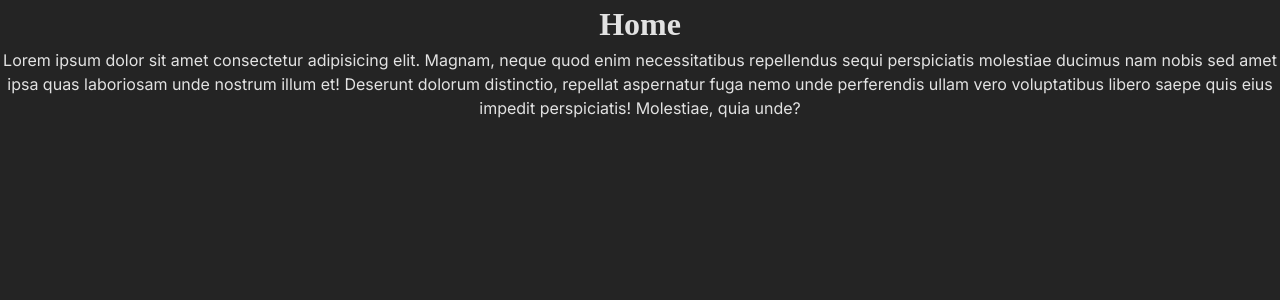
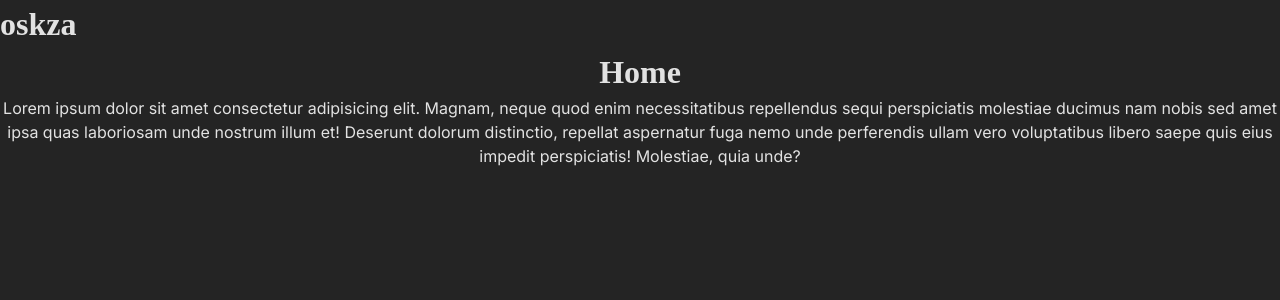
Before and after one commit to oskza/oskza-web, a Vue app: page / in a window 1280 px wide. Shown: the top 300 px of the page. Built offline with nearby package versions, Linux system fonts and the light colour scheme; a web font is replaced by a local one.

Commit message:
Created AppTopbar component

```diff
--- /dev/null
+++ b/src/components/layout/AppTopbar.vue
@@ -0,0 +1,12 @@
+<template>
+<div class="topbar">
+  <h1>oskza</h1>
+</div>
+</template>
+
+<style scoped>
+.topbar {
+  display: flex;
+  justify-content: space-between;
+}
+</style>
--- a/src/layouts/DefaultLayout.vue
+++ b/src/layouts/DefaultLayout.vue
@@ -1,10 +1,15 @@
 <template>
 <div class="layout">
+  <AppTopbar />
   <main class="main-content">
     <router-view />
   </main>
 </div>
 </template>
+
+<script setup>
+import AppTopbar from '../components/layout/AppTopbar.vue'
+</script>
 
 <style scoped>
 .layout {
```
